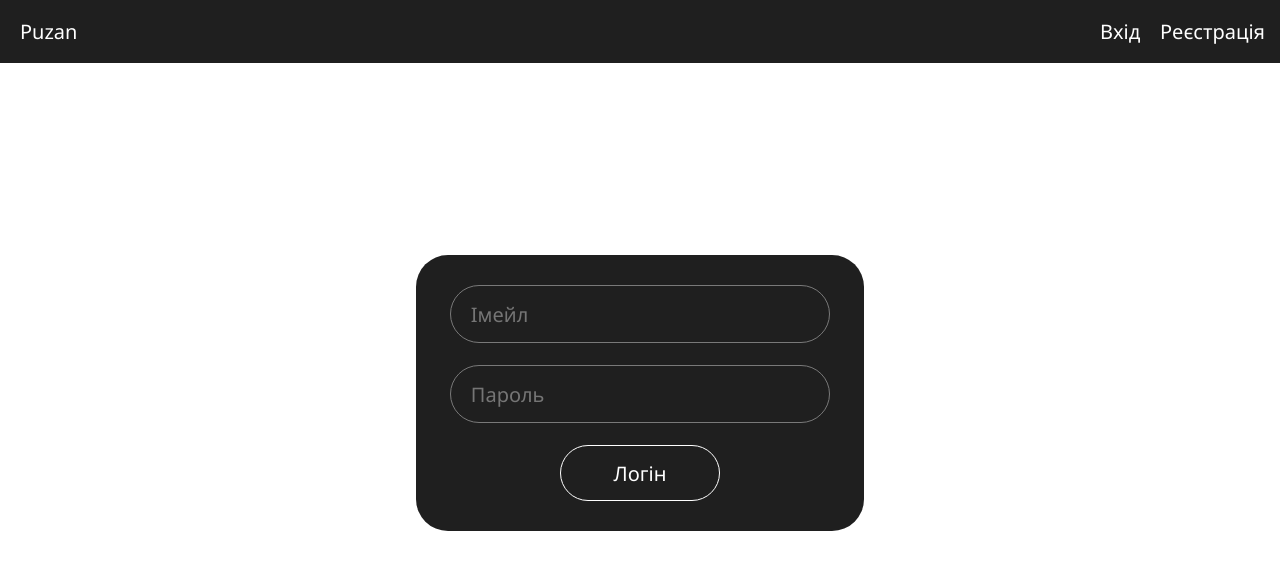
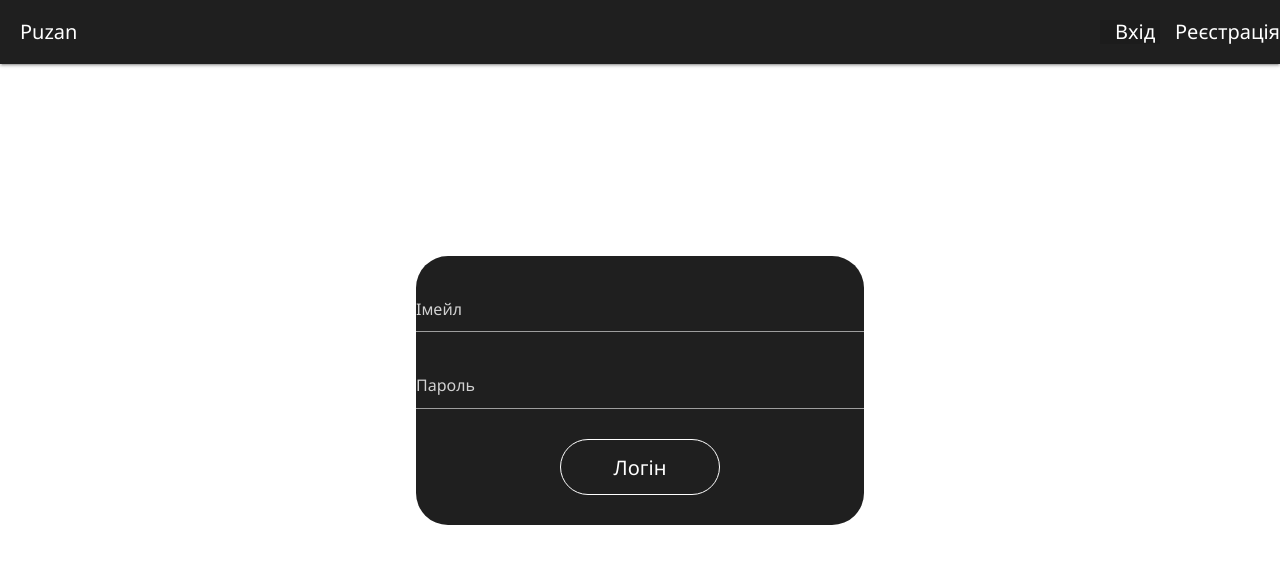
Before and after one commit to Brodja/client, an Angular app: page /login in a window 1280 px wide. Shown: the top 570 px of the page. Built offline with nearby package versions, Linux system fonts and the light colour scheme.

Commit message:
add materialize

```diff
--- a/src/styles.css
+++ b/src/styles.css
@@ -1,3 +1,4 @@
+@import '~materialize-css/dist/css/materialize.min.css';
 * {
   margin: 0;
   padding: 0;
```
Also changed, not shown: src/main.ts (+6 -2 lines).
